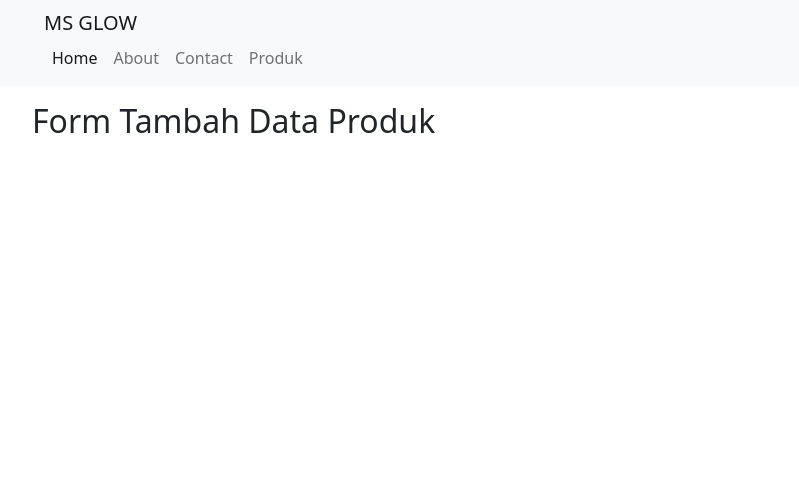
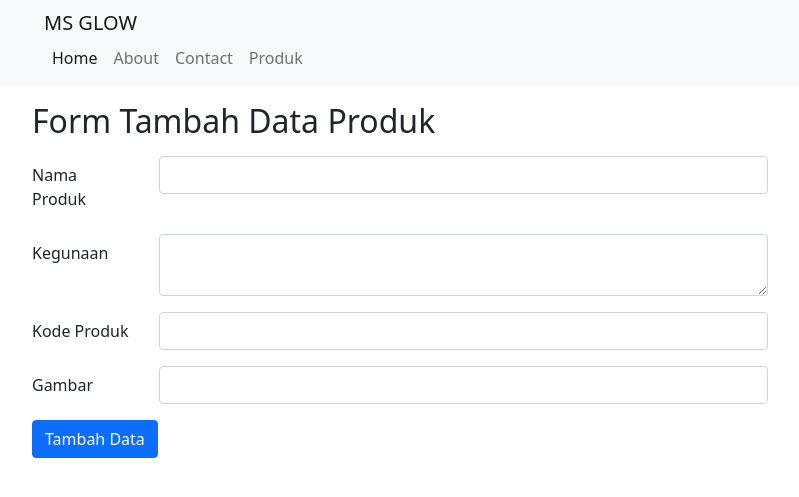
Before and after one commit to murisdotcom/sim, a CodeIgniter 4 app: template app/Views/produk/create.php in a window 1280 px wide. Shown: the top 497 px of the page, without its empty margins (50-849 px from the left). Run offline with PHP 8.4 and a stand-in for CodeIgniter, Linux system fonts and the light colour scheme; the template is opened without the code that fills it, so the values that code supplies are empty; some libraries are stand-ins or nearby versions.

Commit message:
Menambahkan input tambah data

```diff
--- a/app/Views/produk/create.php
+++ b/app/Views/produk/create.php
@@ -5,6 +5,34 @@
   <div class="row">
     <div class="col-8">
       <h2 class="my-3">Form Tambah Data Produk</h2>
+      <form>
+        <div class="row mb-3">
+          <label for="nama_produk" class="col-sm-2 col-form-label">Nama Produk</label>
+          <div class="col-sm-10">
+            <input type="text" class="form-control" id="nama_produk" name="nama_produk">
+          </div>
+        </div>
+        <div class="row mb-3">
+          <label for="desc_produk" class="col-sm-2 col-form-label">Kegunaan</label>
+          <div class="col-sm-10">
+            <!-- <input type="text" class="form-control" id="desc_produk"> -->
+            <textarea class="form-control"></textarea>
+          </div>
+        </div>
+        <div class="row mb-3">
+          <label for="kode_produk" class="col-sm-2 col-form-label">Kode Produk</label>
+          <div class="col-sm-10">
+            <input type="text" class="form-control" id="kode_produk">
+          </div>
+        </div>
+        <div class="row mb-3">
+          <label for="gambar" class="col-sm-2 col-form-label">Gambar</label>
+          <div class="col-sm-10">
+            <input type="text" class="form-control" id="gambar">
+          </div>
+        </div>
+        <button type="submit" class="btn btn-primary">Tambah Data</button>
+      </form>
     </div>
   </div>
 </div>
--- a/app/Views/produk/detail.php
+++ b/app/Views/produk/detail.php
@@ -13,9 +13,8 @@
           <div class="col-md-8">
             <div class="card-body">
               <h5 class="card-title"><?= $produk['nama_produk']; ?></h5>
-              <p class="card-text">This is a wider card with supporting text below as a natural lead-in to additional
-                content. This content is a little bit longer.</p>
-              <p class="card-text"><small class="text-muted">Last updated 3 mins ago</small></p>
+              <p class="card-text" style="text-align:justify"><?= $produk['desc_produk']; ?></p>
+              <p class="card-text"><small class="text-muted">BPOM: <?= $produk['kode_produk']; ?></small></p>
 
               <a href="" class="btn btn-warning">Edit</a>
               <a href="" class="btn btn-danger">Delete</a>
```
